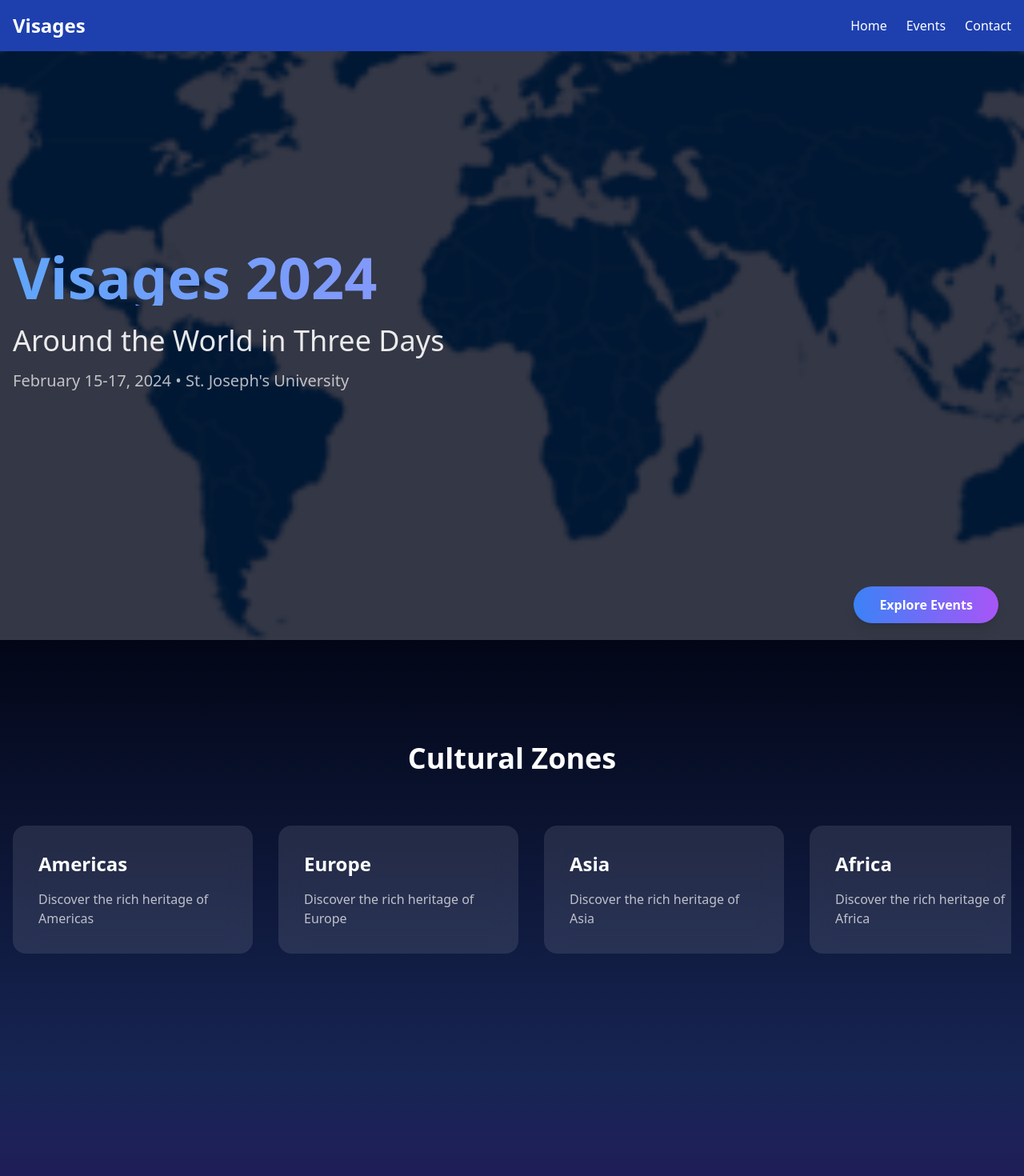
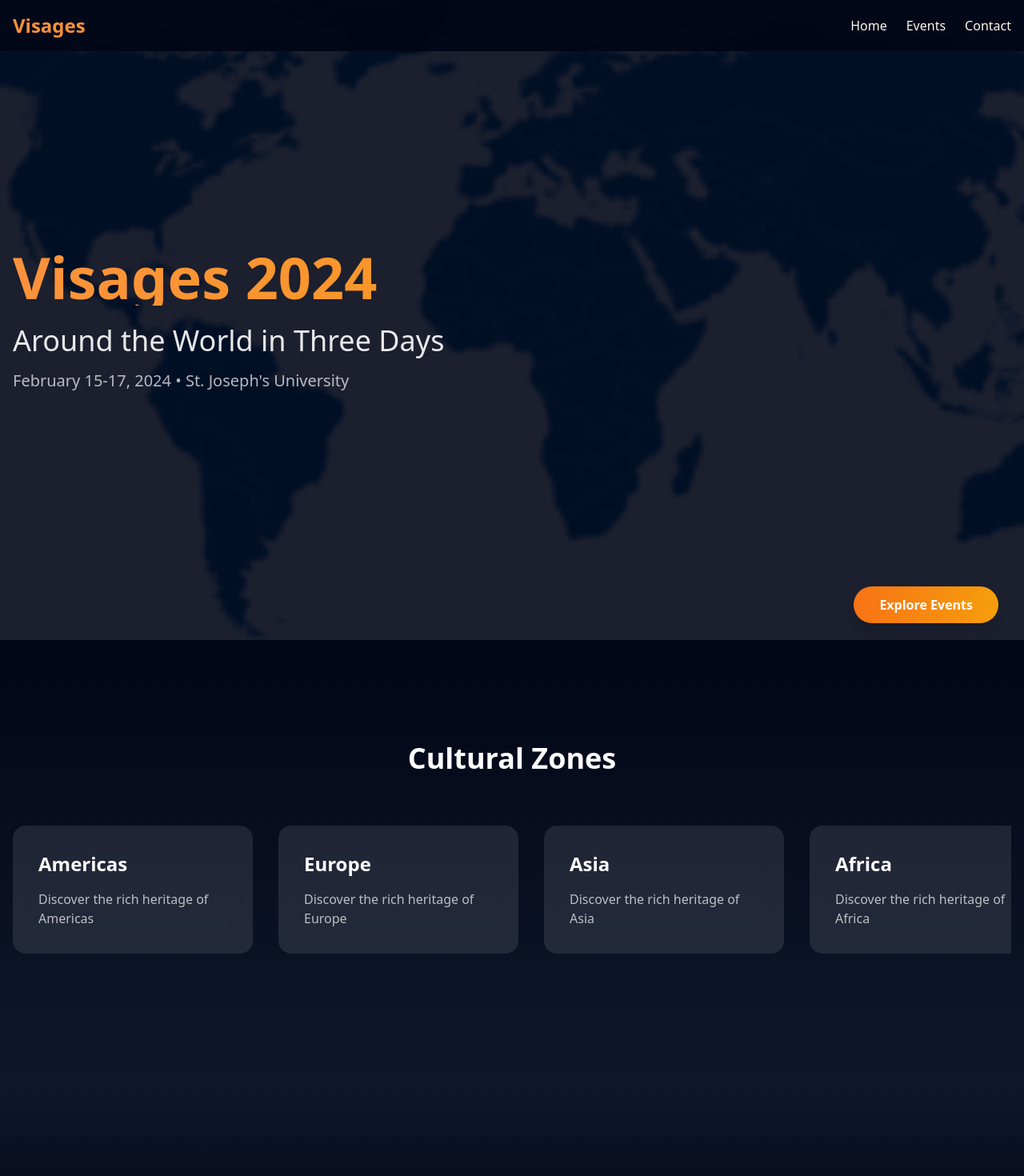
Before and after one commit to ammar-codeable/visages, a React (Vite) app: page / in a window 1280 px wide. Shown: the top 1470 px of the page at 80% size. Built offline with nearby package versions, Linux system fonts and the light colour scheme.

Commit message:
feat: update Home and Navbar components with new color scheme and background adjustments

```diff
--- a/src/app/routes/home/Home.tsx
+++ b/src/app/routes/home/Home.tsx
@@ -6,13 +6,13 @@ const Home = () => (
     <motion.div
       initial={{ opacity: 0 }}
       animate={{ opacity: 1 }}
-      className="relative flex h-screen items-center overflow-hidden"
+      className="relative flex h-screen items-center overflow-hidden bg-slate-950"
     >
       <motion.div
         initial={{ scale: 1.2 }}
         animate={{ scale: 1 }}
         transition={{ duration: 1.5 }}
-        className="absolute inset-0 bg-[url('/world-map-dots.png')] opacity-20"
+        className="absolute inset-0 bg-[url('/world-map-dots.png')] opacity-10"
         style={{ backgroundSize: "cover", backgroundPosition: "center" }}
       />
       <div className="container z-10 mx-auto px-4">
@@ -21,7 +21,7 @@ const Home = () => (
           animate={{ y: 0 }}
           transition={{ duration: 0.8 }}
         >
-          <h1 className="mb-6 bg-gradient-to-r from-blue-400 to-purple-400 bg-clip-text text-7xl font-bold text-transparent">
+          <h1 className="mb-6 bg-gradient-to-r from-orange-400 to-amber-500 bg-clip-text text-7xl font-bold text-transparent">
             Visages 2024
           </h1>
           <div className="space-y-4">
@@ -50,7 +50,7 @@ const Home = () => (
       initial={{ opacity: 0 }}
       whileInView={{ opacity: 1 }}
       viewport={{ once: true }}
-      className="bg-gradient-to-b from-slate-950 to-blue-950 py-32"
+      className="bg-gradient-to-b from-slate-950 to-slate-900 py-32"
     >
       <div className="container mx-auto px-4">
         <h2 className="mb-16 text-center text-4xl font-bold text-white">
@@ -83,7 +83,7 @@ const Home = () => (
       initial={{ opacity: 0 }}
       whileInView={{ opacity: 1 }}
       viewport={{ once: true }}
-      className="bg-gradient-to-b from-blue-950 to-purple-950 py-32"
+      className="bg-gradient-to-b from-slate-900 via-slate-950 to-slate-950 py-32"
     >
       <div className="container mx-auto px-4">
         <h2 className="mb-16 text-center text-4xl font-bold text-white">
@@ -115,7 +115,7 @@ const Home = () => (
     >
       <Link
         to="/events"
-        className="rounded-full bg-gradient-to-r from-blue-500 to-purple-500 px-8 py-3 font-bold text-white shadow-lg transition-all hover:brightness-110"
+        className="rounded-full bg-gradient-to-r from-orange-500 to-amber-500 px-8 py-3 font-bold text-white shadow-lg transition-all hover:brightness-110"
       >
         Explore Events
       </Link>
--- a/src/components/Navbar.tsx
+++ b/src/components/Navbar.tsx
@@ -1,13 +1,13 @@
 import { Link } from 'react-router';
 
 const Navbar = () => (
-  <nav className="bg-blue-800 text-white p-4 fixed w-full top-0 z-50">
+  <nav className="bg-slate-950/90 text-orange-50 p-4 fixed w-full top-0 z-50 backdrop-blur-sm">
     <div className="container mx-auto flex justify-between items-center">
-      <Link to="/" className="text-2xl font-bold">Visages</Link>
+      <Link to="/" className="text-2xl font-bold text-orange-400">Visages</Link>
       <div className="space-x-6">
-        <Link to="/" className="hover:text-blue-200">Home</Link>
-        <Link to="/events" className="hover:text-blue-200">Events</Link>
-        <Link to="/contact" className="hover:text-blue-200">Contact</Link>
+        <Link to="/" className="hover:text-orange-300">Home</Link>
+        <Link to="/events" className="hover:text-orange-300">Events</Link>
+        <Link to="/contact" className="hover:text-orange-300">Contact</Link>
       </div>
     </div>
   </nav>
```
